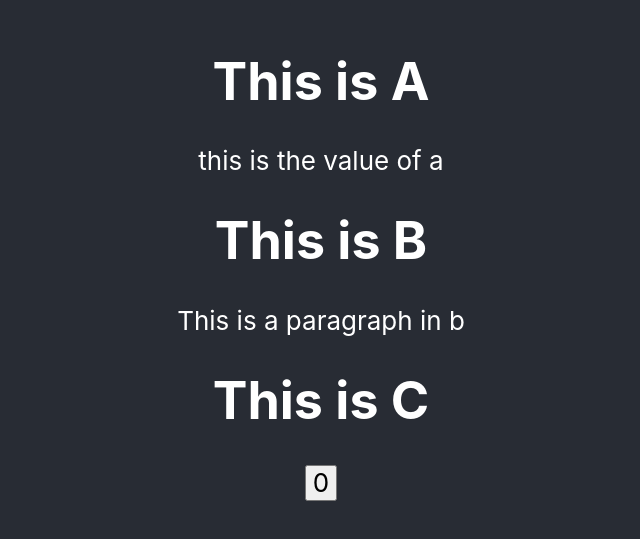
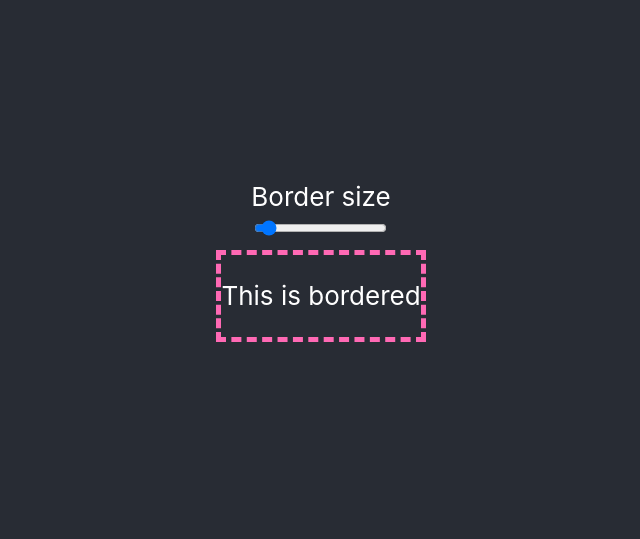
Before and after one commit to rudfoss/cra-workshop, a React (Create React App) app: page / in a window 1280 px wide. Shown: the part 141-680 px from the top of the page, without its empty margins (319-959 px from the left). Built offline with nearby package versions, Linux system fonts and the light colour scheme.

Commit message:
BigBorder task

```diff
--- a/src/App.tsx
+++ b/src/App.tsx
@@ -1,16 +1,27 @@
 import "normalize.css/normalize.css";
 import "./App.css";
-import CompositionExample from "tasks/CompositionExample";
-import Incrementor from "tasks/Incrementor";
+import BigBorder from "UI/BigBorder";
+import { useState } from "react";
+import { RangeInput } from "UI/RangeInput/RangeInput";
 
 function App() {
+  const [borderSize, setBorderSize] = useState(5)
+
   return (
     <div className="App">
       <header className="App-header">
-        <CompositionExample
-          a="this is the value of a"
-          b={<p>This is a paragraph in b</p>}
-          c={<Incrementor limit={100}/>}/>
+
+        <RangeInput
+          min={1}
+          max={100}
+          value={borderSize}
+          onChange={setBorderSize}
+          label="Border size"/>
+
+        <BigBorder borderSize={borderSize}>
+          <p>This is bordered</p>
+        </BigBorder>
+
       </header>
     </div>
   );
--- /dev/null
+++ b/src/UI/BigBorder/BigBorder.module.css
@@ -0,0 +1,3 @@
+.border {
+	border: 1px dashed hotpink;
+}
--- /dev/null
+++ b/src/UI/BigBorder/BigBorder.tsx
@@ -0,0 +1,13 @@
+import React from "react"
+import classes from "./BigBorder.module.css"
+
+interface BigBorderProps {
+	borderSize: number
+	children: React.ReactNode
+}
+
+export const BigBorder = ({ borderSize, children }: BigBorderProps) => {
+	return (<div className={classes.border} style={{borderWidth: borderSize}}>{children}</div>)
+}
+
+export default BigBorder
--- /dev/null
+++ b/src/UI/BigBorder/index.ts
@@ -0,0 +1 @@
+export { default } from "./BigBorder"
```
